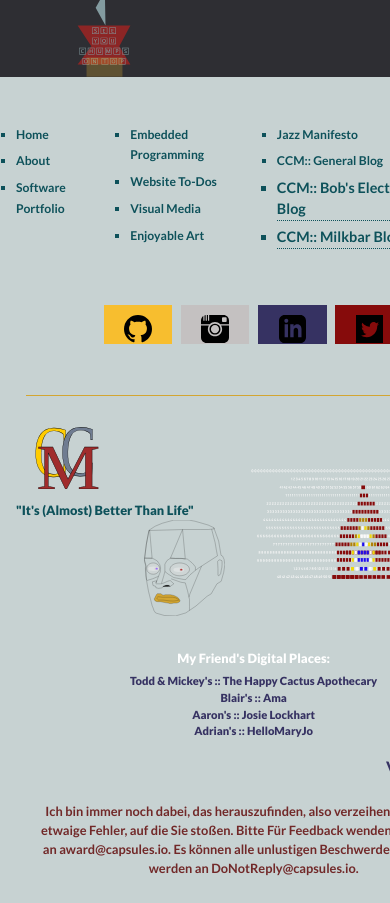
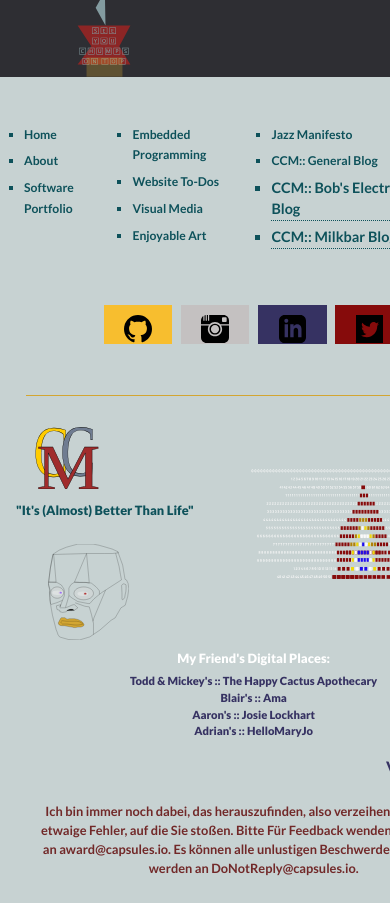
Before and after one commit to Unearthlyglow/CCM_Website, a SvelteKit app: page / in a window 390 px wide. Shown: the part 1200-2103 px from the top of the page. Built offline with nearby package versions, Linux system fonts and the light colour scheme.

Commit message:
fixed up some media qs in the footer

```diff
--- a/src/routes/+layout.svelte
+++ b/src/routes/+layout.svelte
@@ -380,7 +380,6 @@
 
 	.building-logo {
 		height: 10rem;
-
 	}
 
 	.footer--icons {
@@ -460,6 +459,11 @@
 			max-width: 10rem;
 		}
 
+		.footer--above {
+
+			margin-left: .5rem;
+		}
+
 		.footer--icons {
 			height: 1.7rem;
 		}
@@ -471,6 +475,8 @@
 
 		.building-logo {
 			height: 6rem;
+			margin-right: 0.5rem;
+			margin-left: 0.5rem;
 		}
 		.footer--fire {
 			width: 15rem;
@@ -480,12 +486,16 @@
 		.footer--kryten {
 			display: block;
 			height: 6rem;
-			margin-left: 8rem;
-			transform: translateY(-1.5rem);
 		}
 
 		.footer--above > ul > a > li {
 			font-size: 0.76rem;
 		}
 	}
+
+	@media only screen and (max-width: 548px) {
+		.footer--kryten {
+			transform: translateX(-6rem);
+		}
+	}
 </style>
```
